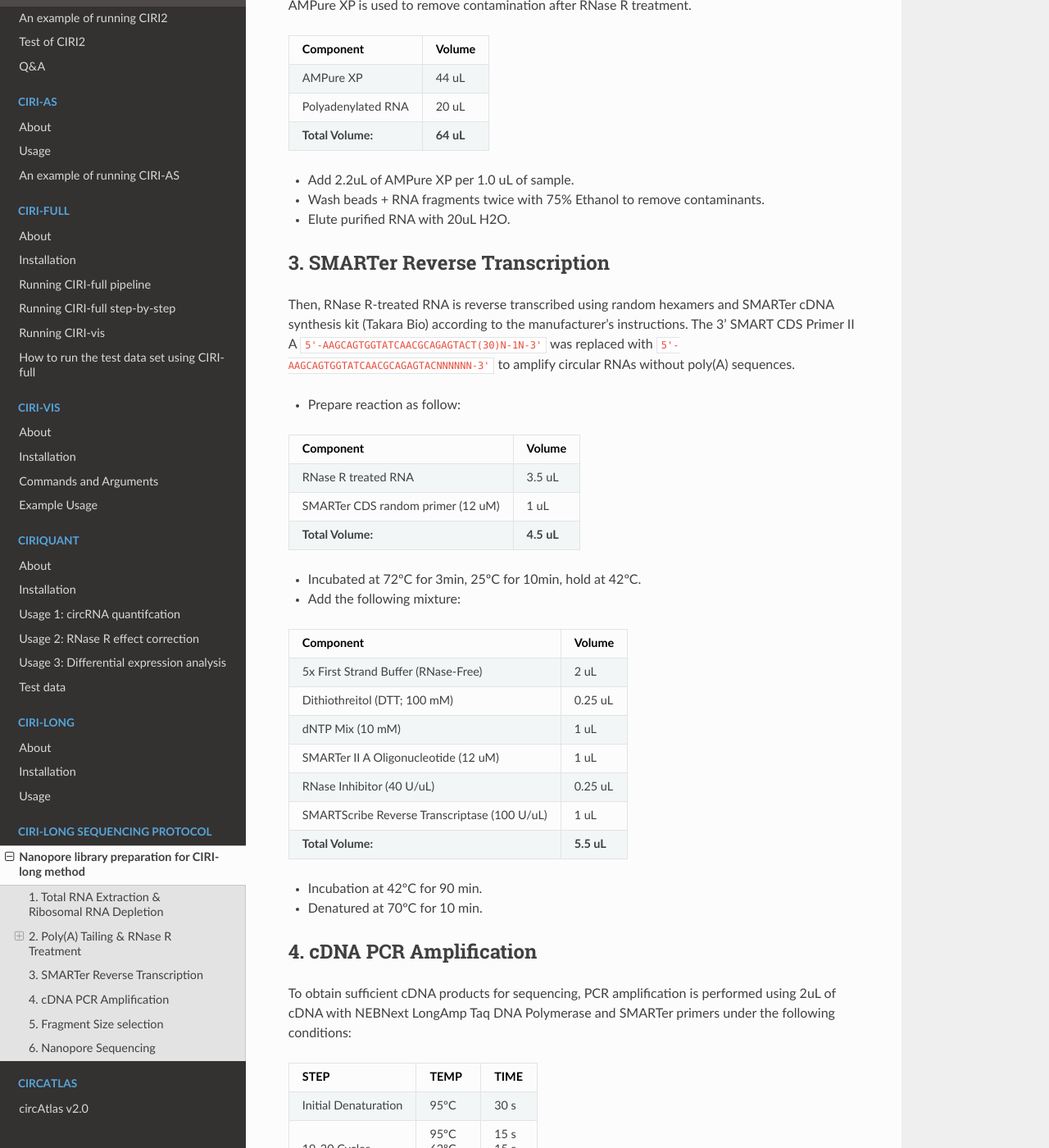
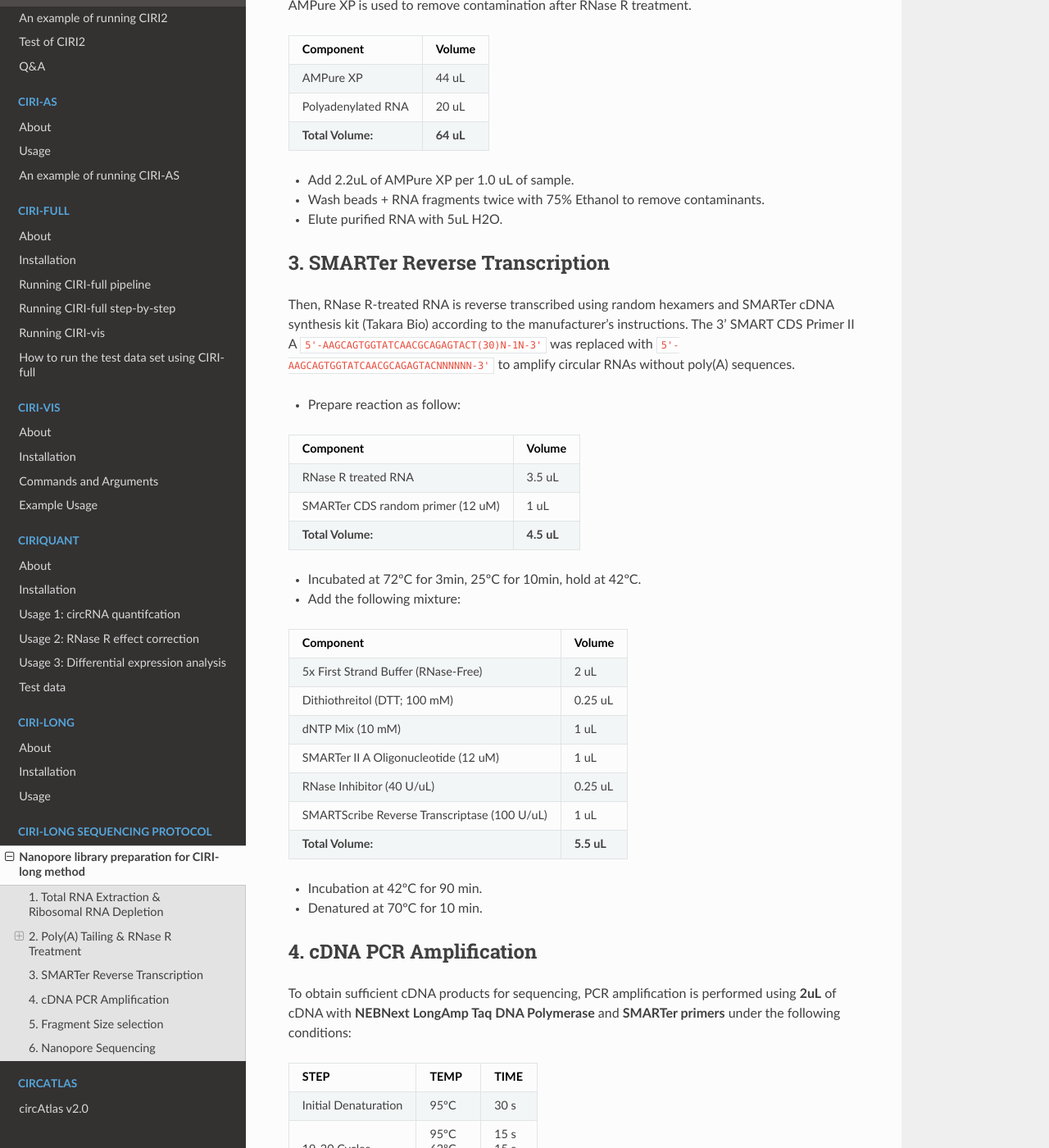
Before and after one commit to bioinfo-biols/CIRI-cookbook, a Sphinx documentation site: the page built from source/CIRI-long_sequencing.md, in a window 1280 px wide and 1400 px high, scrolled down 1618 px. Shown: the whole window at 82% size. Built offline with Sphinx 7.4.7 and the Read the Docs theme 2.0.0, drawn with Linux system fonts in a browser that asks for light colours; some of the changed text lies outside the part shown.

Commit message:
fixed volumes

```diff
--- a/source/CIRI-long_sequencing.md
+++ b/source/CIRI-long_sequencing.md
@@ -63,7 +63,7 @@ Polyadenylated RNA | 20 uL
 
 - Add 2.2uL of AMPure XP per 1.0 uL of sample.
 - Wash beads + RNA fragments twice with 75% Ethanol to remove contaminants.
-- Elute purified RNA with 20uL H2O.
+- Elute purified RNA with 5uL H2O.
 
 ## 3. SMARTer Reverse Transcription
 
@@ -96,7 +96,7 @@ SMARTScribe Reverse Transcriptase (100 U/uL) | 1 uL
 
 ## 4. cDNA PCR Amplification
 
-To obtain sufficient cDNA products for sequencing, PCR amplification is performed using 2uL of cDNA with NEBNext LongAmp Taq DNA Polymerase and SMARTer primers under the following conditions:
+To obtain sufficient cDNA products for sequencing, PCR amplification is performed using **2uL** of cDNA with **NEBNext LongAmp Taq DNA Polymerase** and **SMARTer primers** under the following conditions:
 
 STEP | TEMP | TIME
 -|-|-
```
Also changed, not shown: other parts of source/CIRI-long_sequencing.md (+1 -1 lines).
